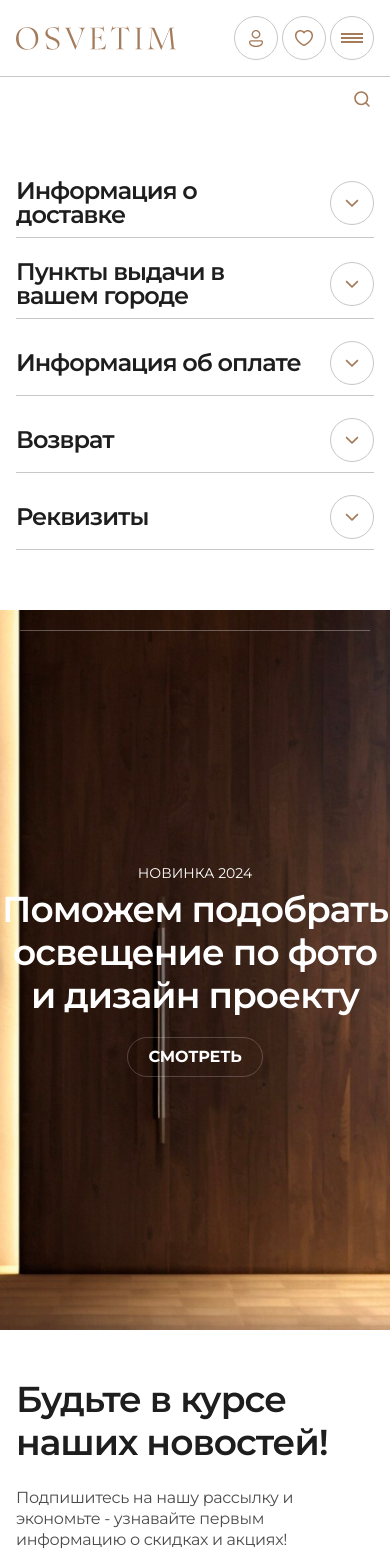
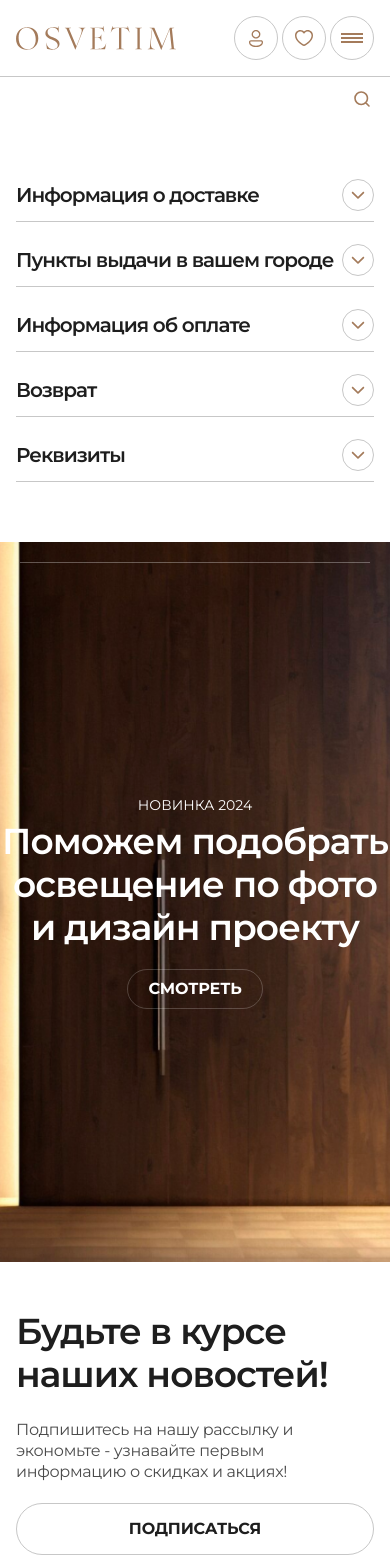
Before and after one commit to moodrets/front-osvetim, a Vue app: page /delivery-and-payment in a window 390 px wide. Shown: the top 1568 px of the page. Built offline with nearby package versions, Linux system fonts and the light colour scheme.

Commit message:
order success page, design fixes

```diff
--- a/src/components/common/Accordion.vue
+++ b/src/components/common/Accordion.vue
@@ -67,13 +67,13 @@ onBeforeMount(() => {
 
     &__title {
         @apply
-            pr-5
+            pr-2
             flex-1
-            text-[24px]
+            text-[20px]
             leading-[1.0]
             tracking-[-0.96px]
             font-semibold
-            md:text-[36px]
+            md:text-[35px]
             lg:text-[48px]
         ;
     }
@@ -88,6 +88,15 @@ onBeforeMount(() => {
             leading-normal
         ;
         grid-template-rows: 0fr;
+    }
+
+    .rounded-icon {
+        @apply
+            w-8
+            h-8
+            md:w-11
+            md:h-11
+        ;
     }
 
     &.is-open {
--- a/src/layouts/Default.vue
+++ b/src/layouts/Default.vue
@@ -27,8 +27,10 @@ const authPaths = [
     '/login',
     '/registration',
     '/password-recovery',
+    '/order-success',
     '/front-osvetim/login',
     '/front-osvetim/registration',
     '/front-osvetim/password-recovery',
+    '/front-osvetim/order-success',
 ]
 </script>
--- a/src/routes/index.ts
+++ b/src/routes/index.ts
@@ -19,6 +19,7 @@ import Registration from '@/views/Registration.vue'
 import Cart from '@/views/Cart.vue'
 import Order from '@/views/Order.vue'
 import OrdersHistory from '@/views/OrdersHistory.vue'
+import OrderSuccess from '@/views/OrderSuccess.vue'
 import PersonalData from '@/views/PersonalData.vue'
 import PersonalPassword from '@/views/PersonalPassword.vue'
 import Favorites from '@/views/Favorites.vue'
@@ -114,6 +115,11 @@ const routes: RouteRecordRaw[] = [
                 component: OrdersHistory,
             },
             {
+                path: 'order-success',
+                name: 'order-success',
+                component: OrderSuccess,
+            },
+            {
                 path: 'personal-data',
                 name: 'personal-data',
                 component: PersonalData,
--- a/src/styles/elements/rounded-icon.scss
+++ b/src/styles/elements/rounded-icon.scss
@@ -17,8 +17,8 @@
         hover:ring-1
         hover:border-brand
         hover:ring-brand
+        [&.is-active-link]:ring-1
         [&.is-active-link]:border-brand
-        [&.is-active-link]:ring-1
         [&.is-active-link]:ring-brand
     ;
 
--- a/src/views/DeliveryAndPayment.vue
+++ b/src/views/DeliveryAndPayment.vue
@@ -8,16 +8,16 @@
                         <div class="p-5 bg-neutral-100 rounded-lg flex items-start xl:p-8">
                             <div class="flex-none mr-5 w-11 h-11 rounded-full border border-neutral flex items-center justify-center font-semibold uppercase text-[16px]">1</div>
                             <div class="flex-1 min-w-0">
-                                <div class="text-[20px] font-semibold mb-5 leading-[1.0] lg:text-[28px]">Курьерская доставка:</div>
+                                <div class="font-semibold mb-5 leading-[1.0] lg:text-[28px]">Курьерская доставка:</div>
                                 <div class="mb-5">
-                                    <div class="text-[16px] font-semibold mb-1.5 lg:text-[20px]">Доставка по Санкт-Петербургу(в пределах КАД):</div>
+                                    <div class="font-semibold mb-1.5 lg:text-[20px]">Доставка по Санкт-Петербургу(в пределах КАД):</div>
                                     <div class="text-style-base">
                                         500 ₽ — при заказе от 1 000 ₽ до 3 000 ₽<br>
                                         Бесплатно — при заказе от 3 000 ₽
                                     </div>
                                 </div>
                                 <div>
-                                    <div class="text-[16px] font-semibold mb-1.5 lg:text-[20px]">Доставка по Ленинградской области:</div>
+                                    <div class="font-semibold mb-1.5 lg:text-[20px]">Доставка по Ленинградской области:</div>
                                     <div class="text-style-base">
                                         1000 ₽ — при заказе от 1000 до 10 000 ₽<br>
                                         Бесплатно — при заказе от 10 000 ₽
@@ -28,15 +28,15 @@
                         <div class="p-5 bg-neutral-100 rounded-lg flex items-start xl:p-8">
                             <div class="flex-none mr-5 w-11 h-11 rounded-full border border-neutral flex items-center justify-center font-semibold uppercase text-[16px]">2</div>
                             <div class="flex-1 min-w-0">
-                                <div class="text-[20px] font-semibold mb-5 leading-[1.0] lg:text-[28px]">Пункты выдачи СДЭК:</div>
+                                <div class="font-semibold mb-5 leading-[1.0] lg:text-[28px]">Пункты выдачи СДЭК:</div>
                                 <div class="mb-5">
-                                    <div class="text-[16px] font-semibold mb-1.5 lg:text-[20px]">Доставка по Санкт-Петербургу(в пределах КАД):</div>
+                                    <div class="font-semibold mb-1.5 lg:text-[20px]">Доставка по Санкт-Петербургу(в пределах КАД):</div>
                                     <div class="text-style-base">
                                         Бесплатно — при заказе от 3 000 ₽
                                     </div>
                                 </div>
                                 <div>
-                                    <div class="text-[16px] font-semibold mb-1.5 lg:text-[20px]">Доставка по России:</div>
+                                    <div class="font-semibold mb-1.5 lg:text-[20px]">Доставка по России:</div>
                                     <div class="text-style-base">
                                         Бесплатно — при заказе от 10 000 ₽
                                     </div>
@@ -59,13 +59,13 @@
                         <div class="p-5 bg-neutral-100 rounded-lg flex items-start xl:p-8">
                             <div class="flex-none mr-5 w-11 h-11 rounded-full border border-neutral flex items-center justify-center font-semibold uppercase text-[16px]">1</div>
                             <div class="flex-1 min-w-0">
-                                <div class="text-[20px] font-semibold leading-[1.0] lg:text-[28px]">Оплата при получении наличными или картой</div>
+                                <div class="font-semibold leading-[1.0] lg:text-[28px]">Оплата при получении наличными или картой</div>
                             </div>
                         </div>
                         <div class="p-5 bg-neutral-100 rounded-lg flex items-start xl:p-8">
                             <div class="flex-none mr-5 w-11 h-11 rounded-full border border-neutral flex items-center justify-center font-semibold uppercase text-[16px]">2</div>
                             <div class="flex-1 min-w-0">
-                                <div class="text-[20px] font-semibold leading-[1.0] lg:text-[28px]">По предоплате на сайте через PayAnyWay</div>
+                                <div class="font-semibold leading-[1.0] lg:text-[28px]">По предоплате на сайте через PayAnyWay</div>
                             </div>
                         </div>
                     </div>
@@ -107,61 +107,61 @@
                 <template #title>Реквизиты</template>
                 <template #body>
                     <div class="lg:columns-2">
-                        <div class="opacity-80 mb-3 lg:pr-5 lg:inline-block lg:w-full">
-                            <div class="text-[20px] font-semibold">Полное наименование:</div>
-                            <div class="text-base">Общество с ограниченной ответственностью «Большой свет»</div>
+                        <div class="opacity-80 mb-3 text-[14px] md:text-base lg:pr-5 lg:inline-block lg:w-full">
+                            <div class="font-semibold">Полное наименование:</div>
+                            <div>Общество с ограниченной ответственностью «Большой свет»</div>
                         </div>
                         <div class="opacity-80 mb-3 lg:pr-5 lg:inline-block lg:w-full">
-                            <div class="text-[20px] font-semibold">Сокращенное наименование:</div>
-                            <div class="text-base">ООО «Большой свет»</div>
+                            <div class="font-semibold">Сокращенное наименование:</div>
+                            <div>ООО «Большой свет»</div>
                         </div>
                         <div class="opacity-80 mb-3 lg:pr-5 lg:inline-block lg:w-full">
-                            <div class="text-[20px] font-semibold">Юридический адрес:</div>
-                            <div class="text-base">194355, Российская Федерация, г. Санкт-Петербург, ул. Композиторов, д. 12, литер А, пом. 54-Н:</div>
+                            <div class="font-semibold">Юридический адрес:</div>
+                            <div>194355, Российская Федерация, г. Санкт-Петербург, ул. Композиторов, д. 12, литер А, пом. 54-Н:</div>
                         </div>
                         <div class="opacity-80 mb-3 lg:pr-5 lg:inline-block lg:w-full">
-                            <div class="text-[20px] font-semibold">Часы работыЦ:</div>
-                            <div class="text-base">пн-пт 10:00–19:00; сб 12:00–18:00; воскресенье - выходной</div>
+                            <div class="font-semibold">Часы работы:</div>
+                            <div>пн-пт 10:00–19:00; сб 12:00–18:00; воскресенье - выходной</div>
                         </div>
                         <div class="opacity-80 mb-3 lg:pr-5 lg:inline-block lg:w-full">
-                            <div class="text-[20px] font-semibold">Почтовый адрес:</div>
-                            <div class="text-base">194355, Российская Федерация, г. Санкт-Петербург, ул. Композиторов, д. 12, литер А, пом. 54-Н:</div>
+                            <div class="font-semibold">Почтовый адрес:</div>
+                            <div>194355, Российская Федерация, г. Санкт-Петербург, ул. Композиторов, д. 12, литер А, пом. 54-Н:</div>
                         </div>
                         <div class="opacity-80 mb-3 lg:pr-5 lg:inline-block lg:w-full">
-                            <div class="text-[20px] font-semibold">Телефон/факс:</div>
-                            <div class="text-base">8 (950) 007-04-14</div>
+                            <div class="font-semibold">Телефон/факс:</div>
+                            <div>8 (950) 007-04-14</div>
                         </div>
                         <div class="opacity-80 mb-3 lg:pr-5 lg:inline-block lg:w-full">
-                            <div class="text-[20px] font-semibold">ИНН/КПП:</div>
-                            <div class="text-base">7802707654 / 780201001</div>
+                            <div class="font-semibold">ИНН/КПП:</div>
+                            <div>7802707654 / 780201001</div>
                         </div>
                         <div class="opacity-80 mb-3 lg:pr-5 lg:inline-block lg:w-full">
-                            <div class="text-[20px] font-semibold">ОГРН:</div>
-                            <div class="text-base">1207800064746</div>
+                            <div class="font-semibold">ОГРН:</div>
+                            <div>1207800064746</div>
                         </div>
                         <div class="opacity-80 mb-3 lg:pr-5 lg:inline-block lg:w-full">
-                            <div class="text-[20px] font-semibold">Расчётный счет:</div>
-                            <div class="text-base">40702810155000046212</div>
+                            <div class="font-semibold">Расчётный счет:</div>
+                            <div>40702810155000046212</div>
                         </div>
                         <div class="opacity-80 mb-3 lg:pr-5 lg:inline-block lg:w-full">
-                            <div class="text-[20px] font-semibold">Корреспондентский счет:</div>
-                            <div class="text-base">30101810500000000653</div>
+                            <div class="font-semibold">Корреспондентский счет:</div>
+                            <div>30101810500000000653</div>
                         </div>
                         <div class="opacity-80 mb-3 lg:pr-5 lg:inline-block lg:w-full">
-                            <div class="text-[20px] font-semibold">БИК банка:</div>
-                            <div class="text-base">044030653</div>
+                            <div class="font-semibold">БИК банка:</div>
+                            <div>044030653</div>
                         </div>
                         <div class="opacity-80 mb-3 lg:pr-5 lg:inline-block lg:w-full">
-                            <div class="text-[20px] font-semibold">Банк:</div>
-                            <div class="text-base">СЕВЕРО-ЗАПАДНЫЙ БАНК ПАО СБЕРБАНК г. Санкт-Петербург</div>
+                            <div class="font-semibold">Банк:</div>
+                            <div>СЕВЕРО-ЗАПАДНЫЙ БАНК ПАО СБЕРБАНК г. Санкт-Петербург</div>
                         </div>
                         <div class="opacity-80 mb-3 lg:pr-5 lg:inline-block lg:w-full">
-                            <div class="text-[20px] font-semibold">Директор:</div>
-                            <div class="text-base">Михайловская Ольга Андреевна (Действует на основании Устава)</div>
+                            <div class="font-semibold">Директор:</div>
+                            <div>Михайловская Ольга Андреевна (Действует на основании Устава)</div>
                         </div>
                         <div class="opacity-80 mb-3 lg:pr-5 lg:inline-block lg:w-full">
-                            <div class="text-[20px] font-semibold">E-mail:</div>
-                            <div class="text-base">info@sdlgroup.ru</div>
+                            <div class="font-semibold">E-mail:</div>
+                            <div>info@sdlgroup.ru</div>
                         </div>
                     </div>
                 </template>
```
Also changed, not shown: src/styles/base/typography.scss (+6 -6 lines), src/views/ArticlesList.vue (+6 -3 lines), src/views/Order.vue (+4 -5 lines), src/views/OrderSuccess.vue (added, +29 -0 lines).
